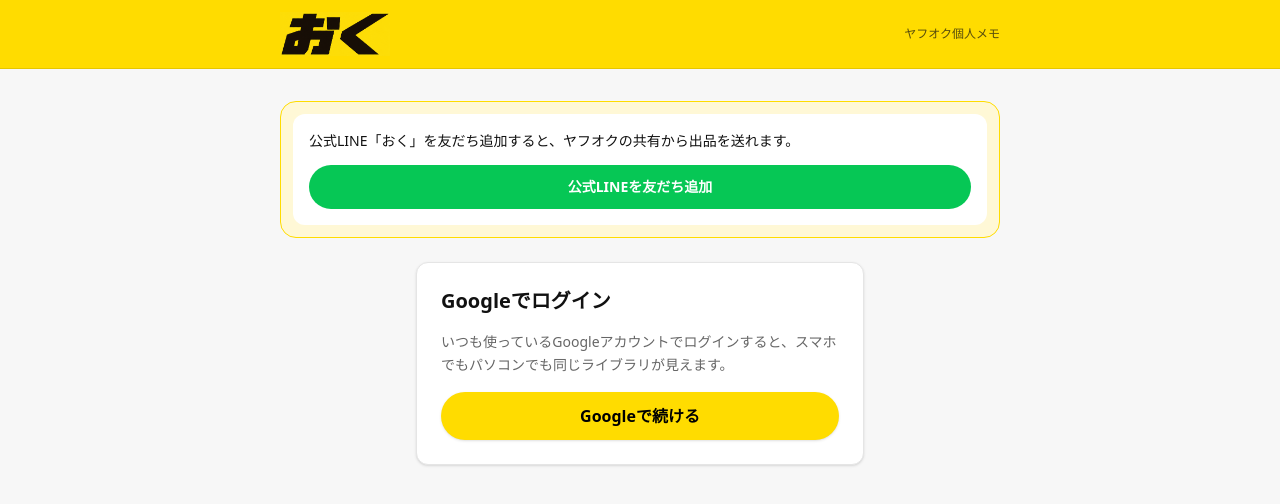
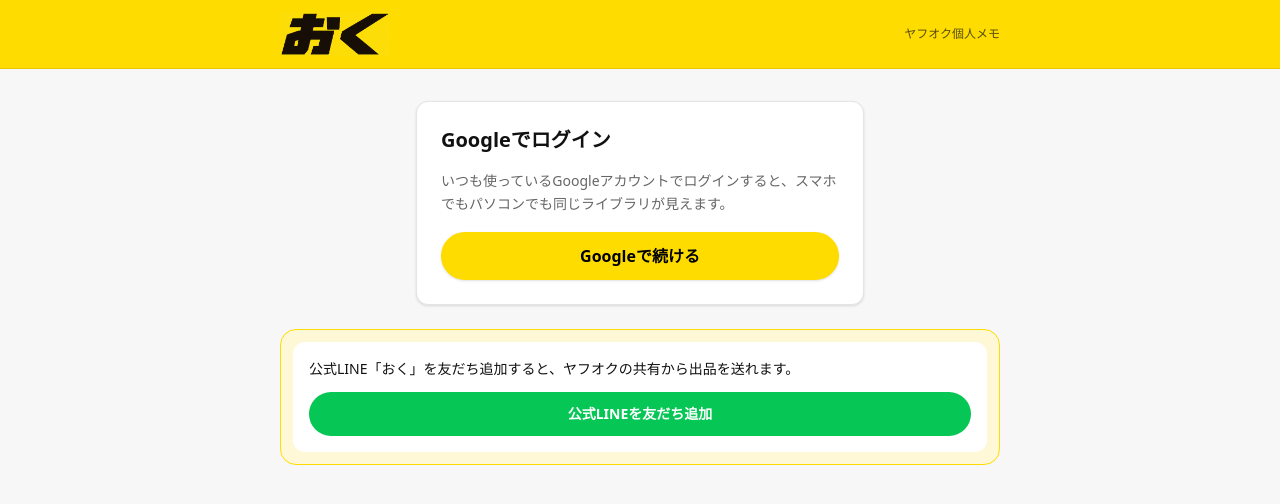
Before and after one commit to goodgunu/oku, a Next.js app: page / in a window 1280 px wide. Shown: the top 504 px of the page. Built offline with nearby package versions, Linux system fonts and the light colour scheme; no server answers.

Commit message:
Move LINE add-friend card to bottom of home page

```diff
--- a/app/page.tsx
+++ b/app/page.tsx
@@ -12,15 +12,14 @@ export default async function HomePage() {
   if (!user)
     return (
       <div className="space-y-6">
+        <GoogleSignIn />
         <LineAddCard />
-        <GoogleSignIn />
       </div>
     );
   const listings = await listRecords(user.folder);
 
   return (
     <div className="space-y-6">
-      <LineAddCard />
       <ArchiveForm />
       <section className="space-y-3">
         <div className="flex items-baseline justify-between border-b-2 border-yahoo pb-2">
@@ -29,6 +28,7 @@ export default async function HomePage() {
         </div>
         <LibraryList listings={listings} />
       </section>
+      <LineAddCard />
     </div>
   );
 }
```
